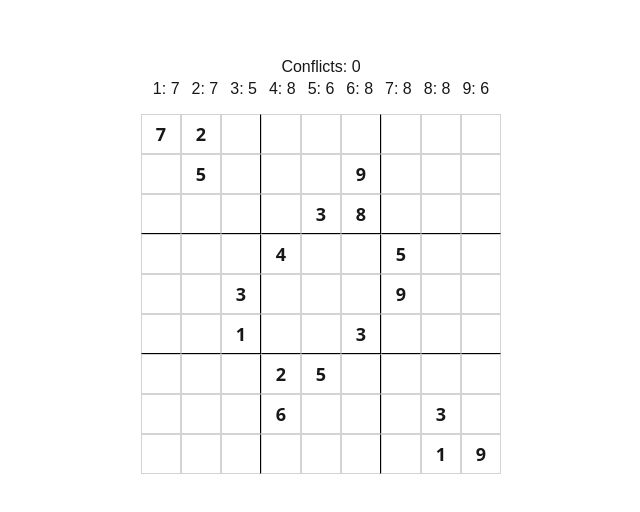
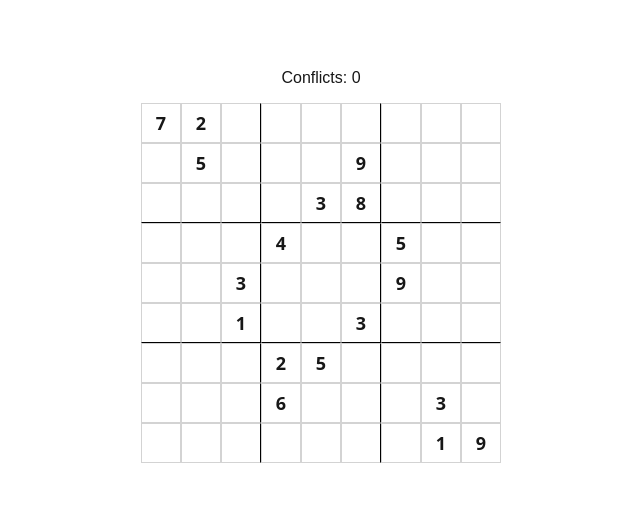
Before and after one commit to sojack/sudoku-cloud, a Next.js app: page / in a window 1280 px wide. Shown: the part 134-646 px from the top of the page, without its empty margins (319-959 px from the left). Built offline with nearby package versions, Linux system fonts and the light colour scheme.

Commit message:
Slim StatusBar to conflict count only

```diff
--- a/app/StatusBar.js
+++ b/app/StatusBar.js
@@ -1,22 +1,12 @@
 import styles from './page.module.css'
 
-// Live game status: conflict count and per-digit remaining counts.
-export default function StatusBar({ conflictCount, remaining }) {
+// Live game status: conflict count only (per-digit remaining now on the keypad).
+export default function StatusBar({ conflictCount }) {
   return (
     <div className={styles.status}>
       <p className={conflictCount > 0 ? styles.wrong : undefined}>
         Conflicts: {conflictCount}
       </p>
-      <div className={styles.remaining}>
-        {Array.from({ length: 9 }, (_, k) => k + 1).map((d) => (
-          <span
-            key={d}
-            className={remaining[d] === 0 ? styles.digitDone : undefined}
-          >
-            {d}: {remaining[d]}
-          </span>
-        ))}
-      </div>
     </div>
   )
 }
```
